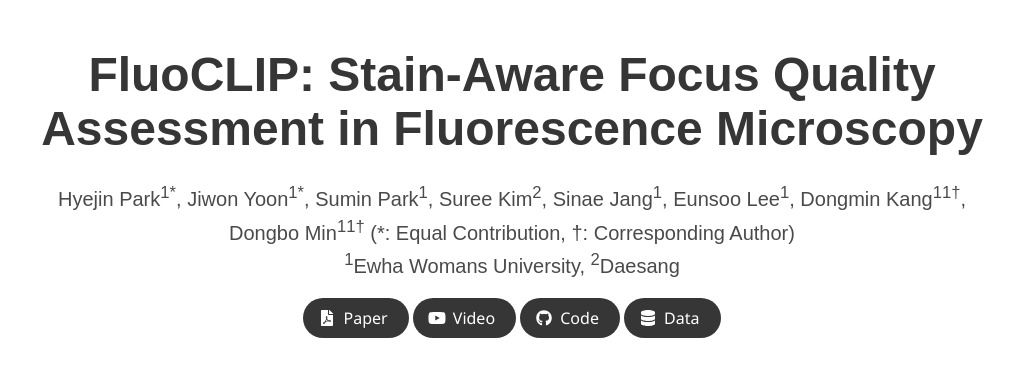
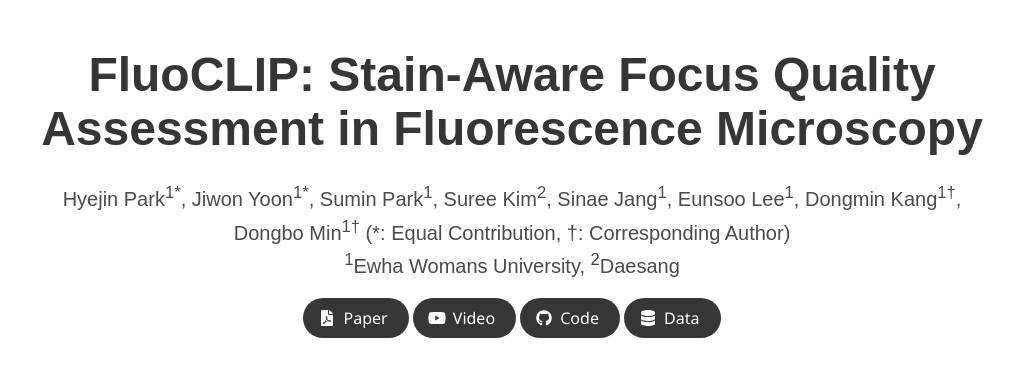
Before and after one commit to FluoCLIP/FluoCLIP.github.io, a Jekyll site: the page built from index.md, in a window 1280 px wide. Shown: the top 376 px of the page, without its empty margins (128-1148 px from the left). Built offline with Jekyll 4.4.1, drawn with Linux system fonts in a browser that asks for light colours; some web fonts are replaced.

Commit message:
Fix author affiliation formatting in index.md

```diff
--- a/index.md
+++ b/index.md
@@ -3,7 +3,7 @@ layout: project_page
 permalink: /
 
 title: "FluoCLIP: Stain-Aware Focus Quality Assessment in Fluorescence Microscopy"
-authors: "Hyejin Park<sup>1*</sup>, Jiwon Yoon<sup>1*</sup>, Sumin Park<sup>1</sup>, Suree Kim<sup>2</sup>, Sinae Jang<sup>1</sup>, Eunsoo Lee<sup>1</sup>, Dongmin Kang<sup>1</sup><sup>1&dagger;</sup>, Dongbo Min<sup>1</sup><sup>1&dagger;</sup> (*: Equal Contribution, &dagger;: Corresponding Author)"
+authors: "Hyejin Park<sup>1*</sup>, Jiwon Yoon<sup>1*</sup>, Sumin Park<sup>1</sup>, Suree Kim<sup>2</sup>, Sinae Jang<sup>1</sup>, Eunsoo Lee<sup>1</sup>, Dongmin Kang<sup>1&dagger;</sup>, Dongbo Min<sup>1&dagger;</sup> (*: Equal Contribution, &dagger;: Corresponding Author)"
 affiliations: "<sup>1</sup>Ewha Womans University, <sup>2</sup>Daesang"
 paper: TBU
 video: None
```
